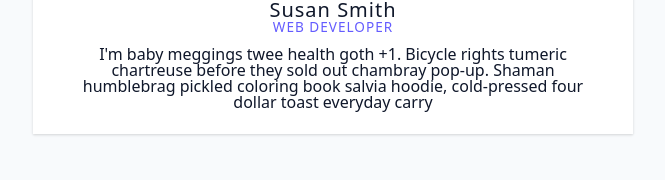
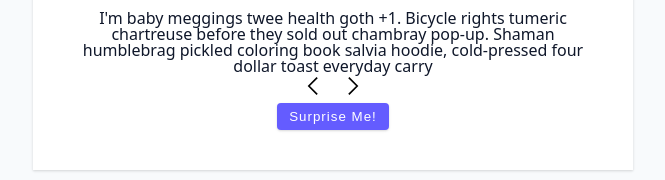
Before and after one commit to luc4s-git/reviews, a React (Vite) app: page / in a window 1280 px wide. Shown: the part 432-612 px from the top of the page, without its empty margins (307-972 px from the left). Built offline with nearby package versions, Linux system fonts and the light colour scheme.

Commit message:
person slider

```diff
--- a/src/App.jsx
+++ b/src/App.jsx
@@ -1,21 +1,47 @@
 import { useState } from "react";
 import reviews from "./data";
 import { FaBeer } from "react-icons/fa";
+import { GrPrevious, GrNext } from "react-icons/gr";
 
 const App = () => {
   const [person, setPerson] = useState(reviews);
-  console.log(person);
+  const [index, setIndex] = useState(0);
+
+  console.log(person.length);
   return (
     <main>
       {/* <FaBeer className="beer" /> */}
       <div className="reviews">
         <div className="review">
           <div className="img-container">
-            <img src={person[0].image} alt="" className="person-img" />
+            <img src={person[index].image} alt="" className="person-img" />
           </div>
-          <h5>{person[0].name}</h5>
-          <div className="job">{person[0].job}</div>
-          <p>{person[0].text}</p>
+          <h5>{person[index].name}</h5>
+          <div className="job">{person[index].job}</div>
+          <p>{person[index].text}</p>
+          <div className="btn-container">
+            <button
+              className="prev-btn"
+              onClick={() => {
+                if (index <= 0) return;
+                setIndex(index - 1);
+              }}
+            >
+              <GrPrevious />
+            </button>
+            <button
+              className="next-btn"
+              onClick={() => {
+                if (index >= person.length - 1) return;
+                setIndex(index + 1);
+              }}
+            >
+              <GrNext />
+            </button>
+            <div>
+              <button className="btn">surprise me!</button>
+            </div>
+          </div>
         </div>
       </div>
     </main>
```
